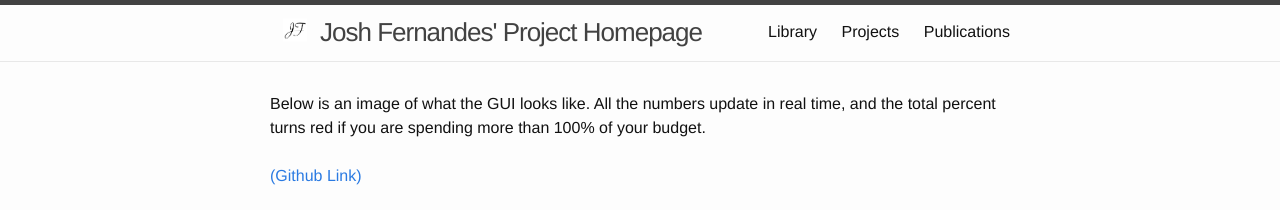
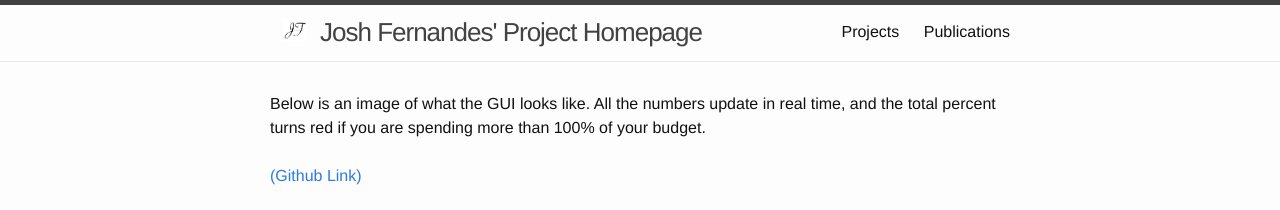
Before and after one commit to jmfernandes/jmfernandes.github.io, a Jekyll site: the page pynance.html, which Jekyll copies as it is, in a window 1280 px wide. Shown: the top 210 px of the page. Built offline with Jekyll 4.4.1, drawn with Linux system fonts in a browser that asks for light colours; nearby versions of some CDN libraries.

Commit message:
added pynance header

```diff
--- a/pynance.html
+++ b/pynance.html
@@ -15,7 +15,7 @@
   <meta name="viewport" content="width=device-width, initial-scale=1">
 
   <title>Pynance</title>
-  <meta name="description" content="This site will host updates to projects I work on, and will have a complete list of my publications.">
+  <meta name="description" content="This page explains my Python financial balance code.">
 
   <link rel="stylesheet" href="/assets/css/main.css">
   <link rel="canonical" href="http://localhost:4000/pynance.html">
@@ -27,60 +27,7 @@
 
   <body>
 
-    <header class="site-header" role="banner">
-
-  <div class="wrapper">
-
-
-    <a class="site-title" href="/"><img class="favicon-img" width="50" height="50" src="/assets/favicons/mstile-150x150.png" alt="header picture" />Josh Fernandes&#39; Project Homepage</a>
-
-
-      <nav class="site-nav">
-        <input type="checkbox" id="nav-trigger" class="nav-trigger" />
-        <label for="nav-trigger">
-          <span class="menu-icon">
-            <svg viewBox="0 0 18 15" width="18px" height="15px">
-              <path fill="#424242" d="M18,1.484c0,0.82-0.665,1.484-1.484,1.484H1.484C0.665,2.969,0,2.304,0,1.484l0,0C0,0.665,0.665,0,1.484,0 h15.031C17.335,0,18,0.665,18,1.484L18,1.484z"/>
-              <path fill="#424242" d="M18,7.516C18,8.335,17.335,9,16.516,9H1.484C0.665,9,0,8.335,0,7.516l0,0c0-0.82,0.665-1.484,1.484-1.484 h15.031C17.335,6.031,18,6.696,18,7.516L18,7.516z"/>
-              <path fill="#424242" d="M18,13.516C18,14.335,17.335,15,16.516,15H1.484C0.665,15,0,14.335,0,13.516l0,0 c0-0.82,0.665-1.484,1.484-1.484h15.031C17.335,12.031,18,12.696,18,13.516L18,13.516z"/>
-            </svg>
-          </span>
-        </label>
-
-        <div class="trigger">
-
-
-
-
-
-
-
-
-
-            <a class="page-link" href="/library/">Library</a>
-
-
-
-
-            <a class="page-link" href="/projects/">Projects</a>
-
-
-
-
-            <a class="page-link" href="/publications/">Publications</a>
-
-
-
-
-
-
-
-
-        </div>
-      </nav>
-
-  </div>
-</header>
+<div id="header"></div>
 
 
     <main class="page-content" aria-label="Content">
@@ -114,52 +61,14 @@
       </div>
     </main>
 
-    <footer class="site-footer">
-
-  <div class="wrapper">
-
-    <div class="footer-col-wrapper">
-      <div class="footer-col footer-col-6">
-        <ul class="contact-list">
-          <li>
-
-              Contact Information
-
-            </li>
-
-            <li><a href="mailto:joshfernandes@mac.com">joshfernandes@mac.com</a></li>
-
-        </ul>
-      </div>
-
-      <div class="footer-col footer-col-6">
-        <ul class="social-media-list">
-
-          <li>
-            <a href="https://github.com/jmfernandes"><span class="icon icon--github"><svg viewBox="0 0 16 16" width="16px" height="16px"><path fill="#828282" d="M7.999,0.431c-4.285,0-7.76,3.474-7.76,7.761 c0,3.428,2.223,6.337,5.307,7.363c0.388,0.071,0.53-0.168,0.53-0.374c0-0.184-0.007-0.672-0.01-1.32 c-2.159,0.469-2.614-1.04-2.614-1.04c-0.353-0.896-0.862-1.135-0.862-1.135c-0.705-0.481,0.053-0.472,0.053-0.472 c0.779,0.055,1.189,0.8,1.189,0.8c0.692,1.186,1.816,0.843,2.258,0.645c0.071-0.502,0.271-0.843,0.493-1.037 C4.86,11.425,3.049,10.76,3.049,7.786c0-0.847,0.302-1.54,0.799-2.082C3.768,5.507,3.501,4.718,3.924,3.65 c0,0,0.652-0.209,2.134,0.796C6.677,4.273,7.34,4.187,8,4.184c0.659,0.003,1.323,0.089,1.943,0.261 c1.482-1.004,2.132-0.796,2.132-0.796c0.423,1.068,0.157,1.857,0.077,2.054c0.497,0.542,0.798,1.235,0.798,2.082 c0,2.981-1.814,3.637-3.543,3.829c0.279,0.24,0.527,0.713,0.527,1.437c0,1.037-0.01,1.874-0.01,2.129 c0,0.208,0.14,0.449,0.534,0.373c3.081-1.028,5.302-3.935,5.302-7.362C15.76,3.906,12.285,0.431,7.999,0.431z"/></svg>
-</span><span class="username">jmfernandes</span></a>
-
-          </li>
-
-
-
-          <li>
-            <a href="https://twitter.com/joshmfernandes"><span class="icon icon--twitter"><svg viewBox="0 0 16 16" width="16px" height="16px"><path fill="#828282" d="M15.969,3.058c-0.586,0.26-1.217,0.436-1.878,0.515c0.675-0.405,1.194-1.045,1.438-1.809c-0.632,0.375-1.332,0.647-2.076,0.793c-0.596-0.636-1.446-1.033-2.387-1.033c-1.806,0-3.27,1.464-3.27,3.27 c0,0.256,0.029,0.506,0.085,0.745C5.163,5.404,2.753,4.102,1.14,2.124C0.859,2.607,0.698,3.168,0.698,3.767 c0,1.134,0.577,2.135,1.455,2.722C1.616,6.472,1.112,6.325,0.671,6.08c0,0.014,0,0.027,0,0.041c0,1.584,1.127,2.906,2.623,3.206 C3.02,9.402,2.731,9.442,2.433,9.442c-0.211,0-0.416-0.021-0.615-0.059c0.416,1.299,1.624,2.245,3.055,2.271 c-1.119,0.877-2.529,1.4-4.061,1.4c-0.264,0-0.524-0.015-0.78-0.046c1.447,0.928,3.166,1.469,5.013,1.469 c6.015,0,9.304-4.983,9.304-9.304c0-0.142-0.003-0.283-0.009-0.423C14.976,4.29,15.531,3.714,15.969,3.058z"/></svg>
-</span><span class="username">joshmfernandes</span></a>
-
-          </li>
-
-        </ul>
-      </div>
-
-      <div class="footer-col footer-col-3">
-        <p>This site will host updates to projects I work on, and will have a complete list of my publications.</p>
-      </div>
-    </div>
-
-  </div>
-
-</footer>
+    <div id="footer"></div>
+    <script src="//code.jquery.com/jquery-1.10.2.js"></script>
+    <script>
+    $(function(){
+      $("#header").load("./assets/templates/header.html");
+      $("#footer").load("./assets/templates/footer.html");
+    });
+    </script>
 
 
   </body>
--- a/python_hex.html
+++ b/python_hex.html
@@ -15,7 +15,7 @@
   <meta name="viewport" content="width=device-width, initial-scale=1">
 
   <title>Python Hex Board</title>
-  <meta name="description" content="This site will host updates to projects I work on, and will have a complete list of my publications.">
+  <meta name="description" content="This page explains the code for my Python based board game.">
 
   <link rel="stylesheet" href="/assets/css/main.css">
   <link rel="canonical" href="http://localhost:4000/python_hex.html">
@@ -68,7 +68,7 @@
       </div>
     </main>
 
-    <div id="footer"></div>
+<div id="footer"></div>
 <script src="//code.jquery.com/jquery-1.10.2.js"></script>
 <script>
 $(function(){
```
